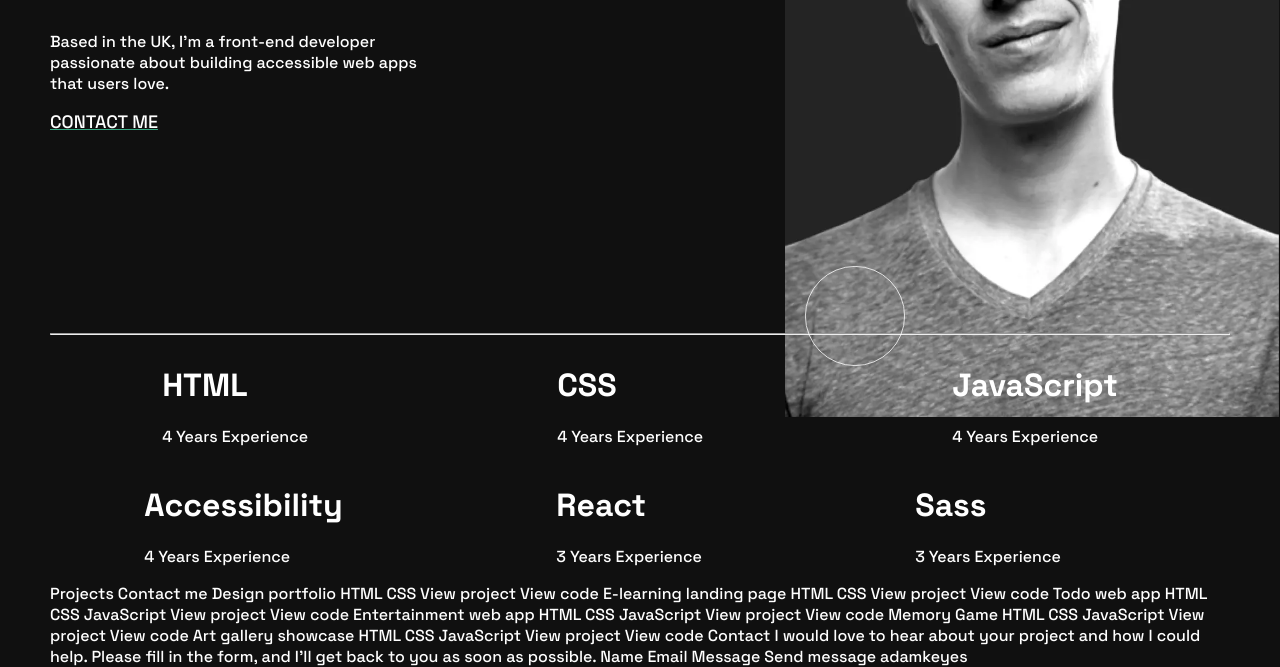
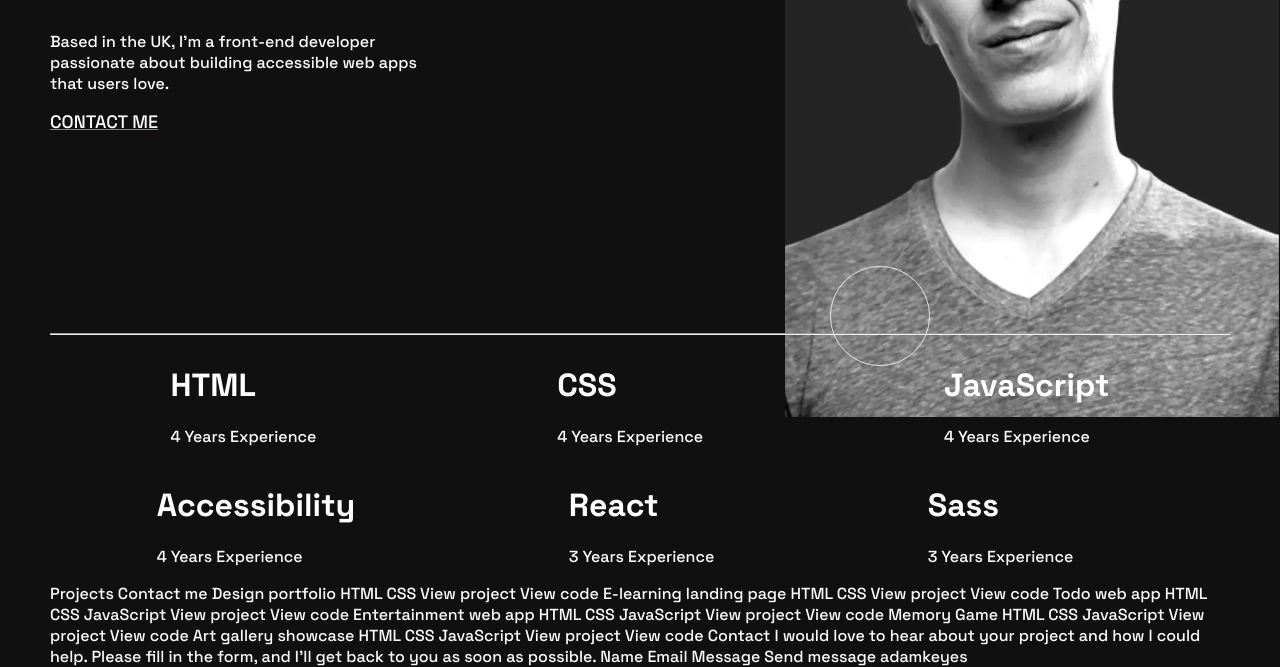
Before and after one commit to developertarik/single-page-portfolio, a plain HTML site: page starter-code/index.html in a window 1280 px wide. Shown: the part 384-1051 px from the top of the page. Drawn offline with Linux system fonts and the light colour scheme.

Commit message:
add new codes

```diff
--- a/starter-code/index.html
+++ b/starter-code/index.html
@@ -53,8 +53,9 @@
       </div>
 
       <hr />
+<div class="skills">
 
-      <div class="skills">
+      <div class="skills-1">
         <div class="box"> <h1>HTML</h1>
           <p>4 Years Experience</p></div>
         <div class="box"> <h1>CSS</h1>
@@ -84,6 +85,8 @@
           <p>3 Years Experience</p></div>
 
       </div>
+    </div>
+
       Projects Contact me Design portfolio HTML CSS View project View code
       E-learning landing page HTML CSS View project View code Todo web app HTML
       CSS JavaScript View project View code Entertainment web app HTML CSS
--- a/styles/style.css
+++ b/styles/style.css
@@ -53,7 +53,7 @@ body{
 .circle{
     position: absolute;
     z-index: 1;
-    right: 375px;
+    right: 350px;
     height: 100px;
     width: 100px;
     bottom: 50px;
@@ -61,18 +61,20 @@ body{
 hr{
     margin-top: 200px;
 }
-.skills,.skills-2{
+.skills{
     display: flex;
     flex-wrap: wrap;
-    column-gap: 200px;
-    row-gap: 50px;
+    flex-direction: column;
+}
+.skills-1{
+    display: flex;
+    align-items: flex-start;
     justify-content: space-around;
-    gap:25px;
-
 }
 .skills-2{
-    margin-right: 75px;
-
+display:flex;
+margin-right: 50px;
+justify-content: space-around;
 }
 .box{
 
```
